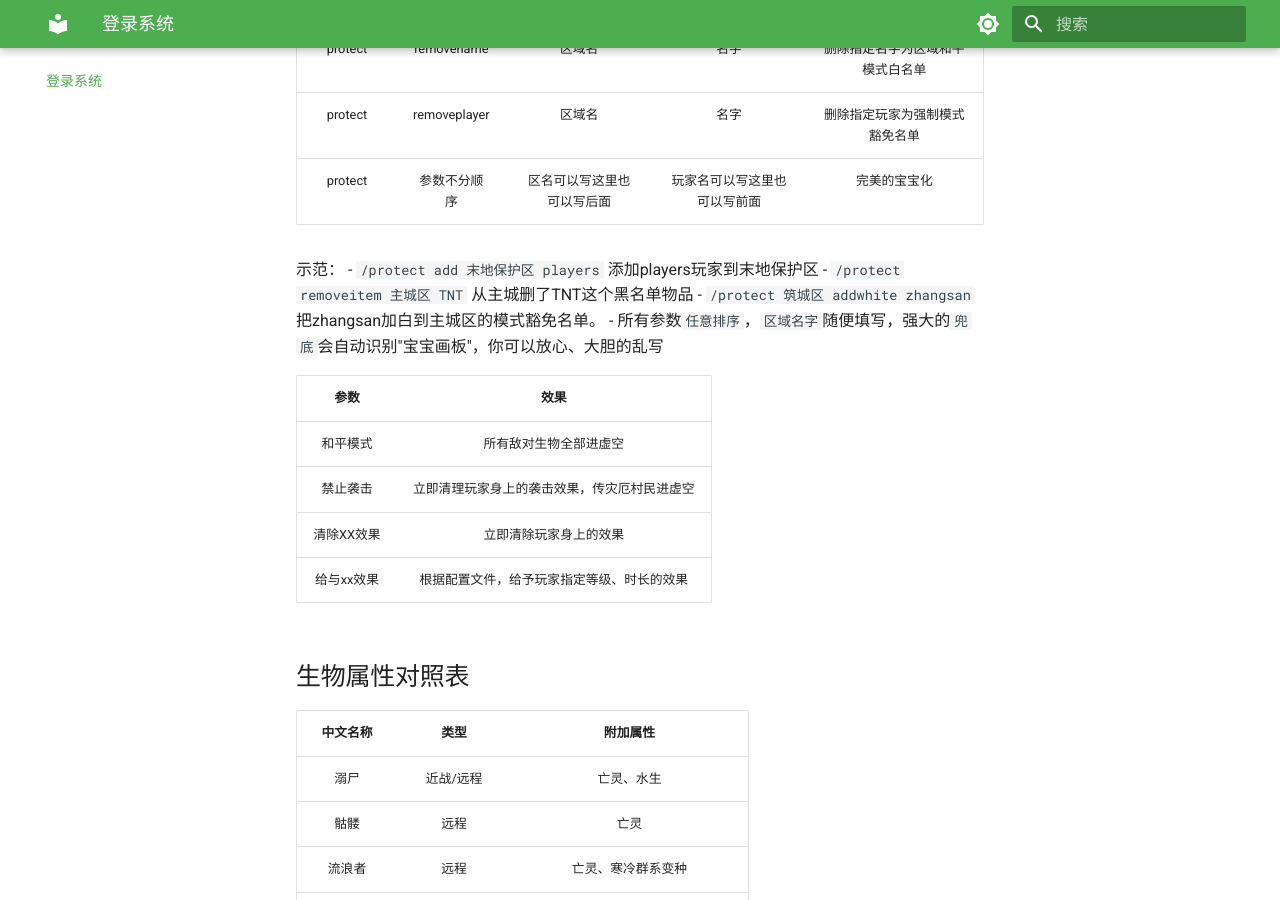
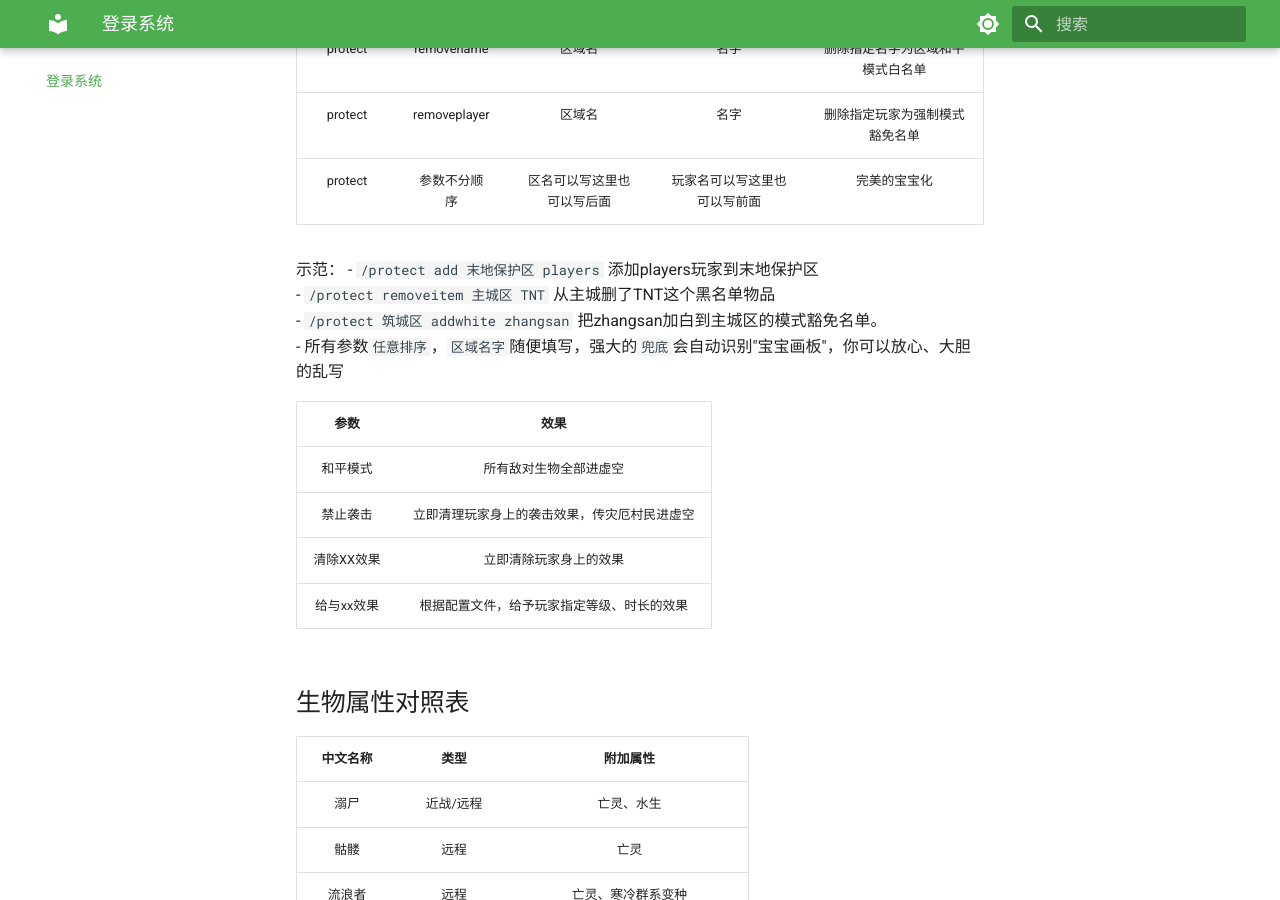
Before and after one commit to ypsdf1/caoyuanwiki, an MkDocs documentation site: the page built from docs/sdf1_login.md, in a window 1280 px wide and 900 px high, scrolled down 13632 px. Built offline with MkDocs 1.6.1 and Material for MkDocs 9.7.7, drawn with Linux system fonts in a browser that asks for light colours.

```diff
--- a/docs/sdf1_login.md
+++ b/docs/sdf1_login.md
@@ -435,9 +435,9 @@ http-port=443
 | protect | 参数不分顺序 | 区名可以写这里也可以写后面 | 玩家名可以写这里也可以写前面 | 完美的宝宝化 |
 
 示范：
-- `/protect add 末地保护区 players` 添加players玩家到末地保护区
-- `/protect removeitem 主城区 TNT` 从主城删了TNT这个黑名单物品
-- `/protect 筑城区 addwhite zhangsan` 把zhangsan加白到主城区的模式豁免名单。
+- `/protect add 末地保护区 players` 添加players玩家到末地保护区<br>
+- `/protect removeitem 主城区 TNT` 从主城删了TNT这个黑名单物品<br>
+- `/protect 筑城区 addwhite zhangsan` 把zhangsan加白到主城区的模式豁免名单。<br>
 - 所有参数`任意排序`，`区域名字`随便填写，强大的`兜底`会自动识别"宝宝画板"，你可以放心、大胆的乱写
 
 
```
